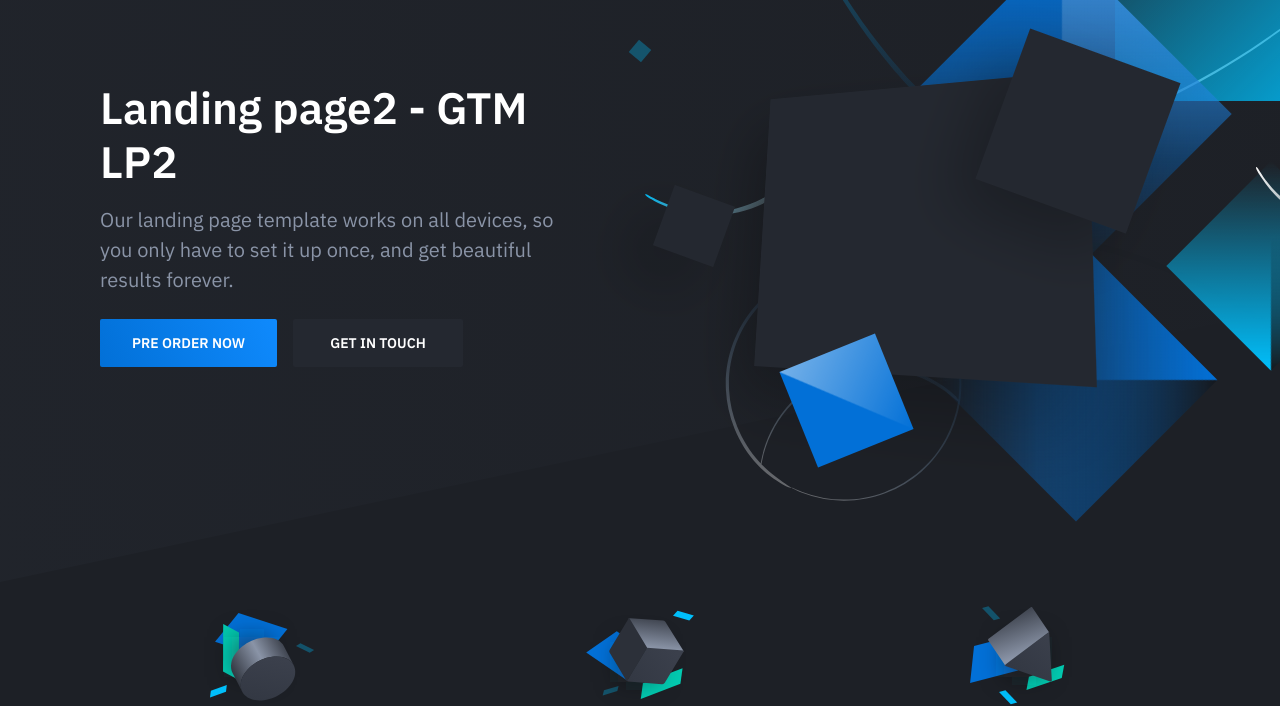
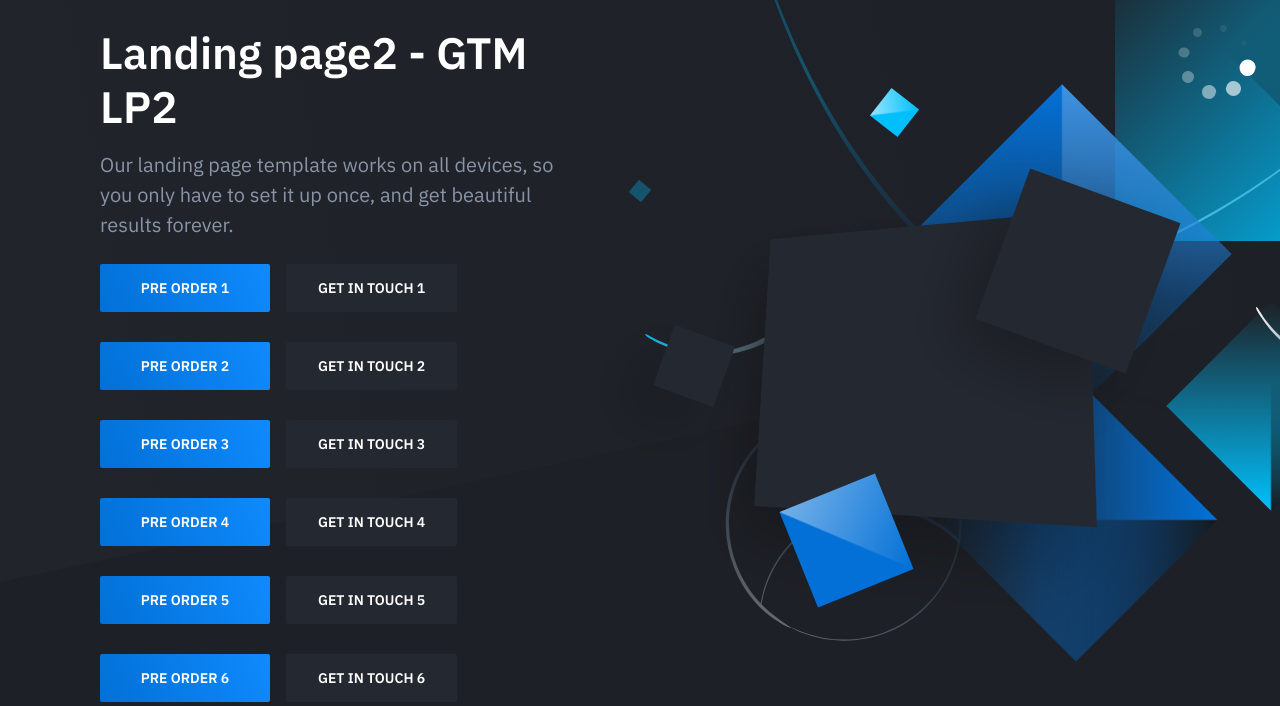
Before and after one commit to Lored22/Sito2, a plain HTML site: page index.html in a window 1280 px wide. Shown: the part 118-824 px from the top of the page. Drawn offline with nearby package versions, Linux system fonts and the light colour scheme.

Commit message:
AGGIUNTO 6 BOTTONI CON NUMERO

```diff
--- a/index.html
+++ b/index.html
@@ -44,7 +44,18 @@
 						<div class="hero-copy">
 	                        <h1 class="hero-title mt-0">Landing page2 - GTM LP2</h1>
 	                        <p class="hero-paragraph">Our landing page template works on all devices, so you only have to set it up once, and get beautiful results forever.</p>
-	                        <div class="hero-cta"><a class="button button-primary" href="preorder.html">Pre order now</a><a class="button" href="#">Get in touch</a></div>
+	                        <div class="hero-cta"><a class="button button-primary" href="preorder.html">Pre order 1</a><a class="button" href="#">Get in touch 1</a></div>
+                            <br>
+                            <div class="hero-cta"><a class="button button-primary" href="preorder.html">Pre order 2</a><a class="button" href="#">Get in touch 2</a></div>
+                            <br>
+                            <div class="hero-cta"><a class="button button-primary" href="preorder.html">Pre order 3</a><a class="button" href="#">Get in touch 3</a></div>
+                            <br>
+                            <div class="hero-cta"><a class="button button-primary" href="preorder.html">Pre order 4</a><a class="button" href="#">Get in touch 4</a></div>
+                            <br>
+                            <div class="hero-cta"><a class="button button-primary" href="preorder.html">Pre order 5</a><a class="button" href="#">Get in touch 5</a></div>
+                            <br>
+                            <div class="hero-cta"><a class="button button-primary" href="preorder.html">Pre order 6</a><a class="button" href="#">Get in touch 6</a></div>
+
 						</div>
 						<div class="hero-figure anime-element">
 							<svg class="placeholder" width="528" height="396" viewBox="0 0 528 396">
```
